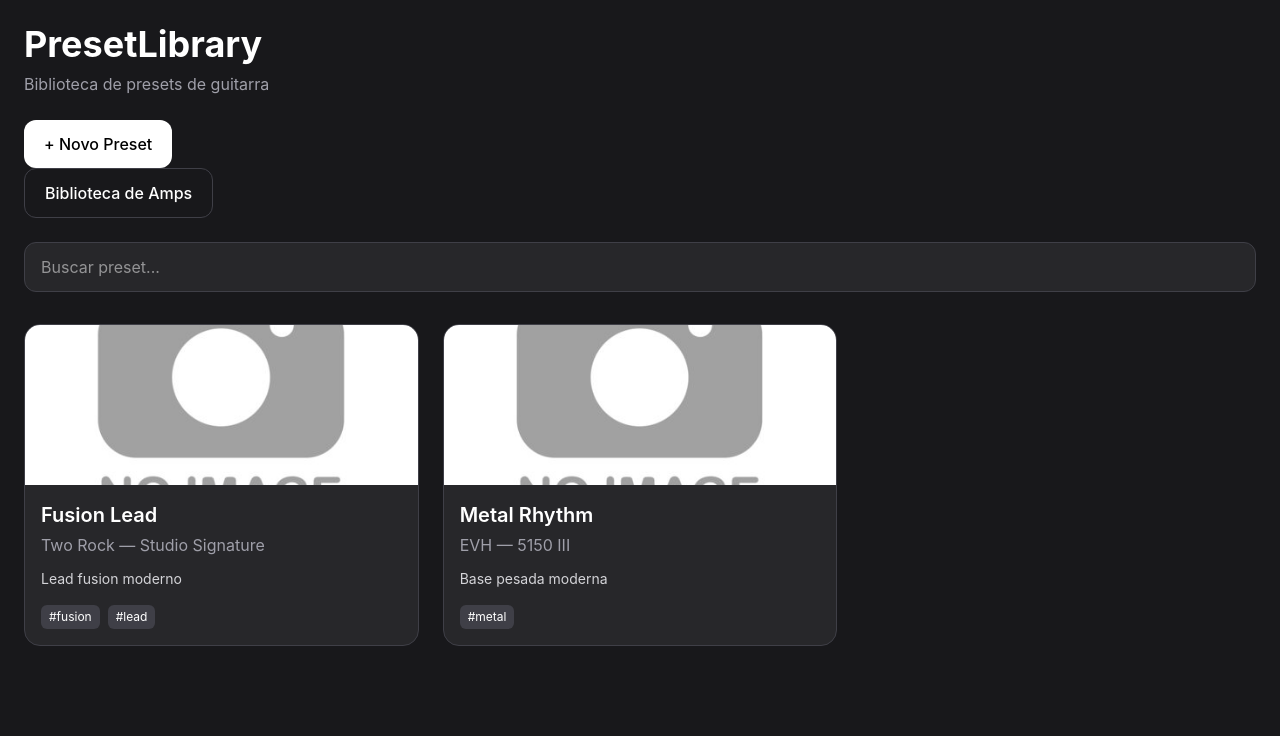
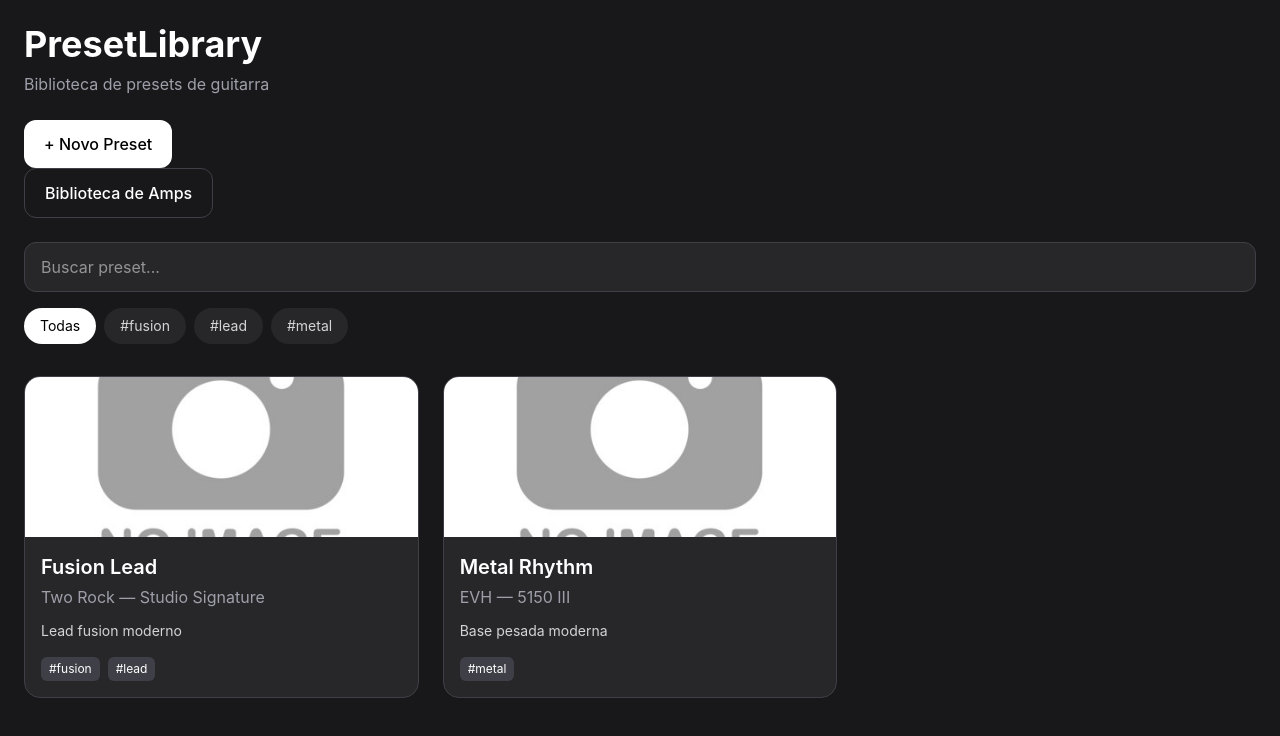
Before and after one commit to fernando-lucas/preset-library, a React (Vite) app: page / in a window 1280 px wide. Shown: the top 736 px of the page. Built offline with nearby package versions, Linux system fonts and the light colour scheme.

Commit message:
Adicionando sistema de tags

```diff
--- a/src/components/PresetForm.tsx
+++ b/src/components/PresetForm.tsx
@@ -11,6 +11,7 @@ interface Props {
     name: string
     ampId: string
     description: string
+    tags: string[]
   }) => void
 }
 
@@ -24,6 +25,10 @@ export function PresetForm({
 
   const [description, setDescription] = useState(
     initialData?.description || ''
+  )
+
+  const [tags, setTags] = useState(
+    initialData?.tags.join(', ') || ''
   )
 
   const [selectedAmp, setSelectedAmp] = useState(
@@ -41,6 +46,7 @@ export function PresetForm({
       name,
       ampId: selectedAmp,
       description,
+      tags: tags.split(',').map(tag => tag.trim()).filter(Boolean),
     })
   }
 
@@ -127,6 +133,34 @@ export function PresetForm({
             focus:border-zinc-500
           "
         />
+        <div>
+          <label className="mb-2 block text-sm text-zinc-400">
+            Tags
+          </label>
+
+          <input
+            type="text"
+            value={tags}
+            onChange={e => setTags(e.target.value)}
+            placeholder="fusion, lead, ambient"
+            className="
+              w-full
+              rounded-xl
+              border
+              border-zinc-700
+              bg-zinc-800
+              px-4
+              py-3
+              outline-none
+              focus:border-zinc-500
+            "
+          />
+
+          <p className="mt-2 text-sm text-zinc-500">
+            Separe as tags por vírgula
+          </p>
+        </div>
+
       </div>
 
       <button
--- a/src/pages/EditPresetPage.tsx
+++ b/src/pages/EditPresetPage.tsx
@@ -50,6 +50,7 @@ export function EditPresetPage() {
     name: string
     ampId: string
     description: string
+    tags: string[]
   }) {
     if (!preset) return
     await updatePreset({
@@ -57,6 +58,7 @@ export function EditPresetPage() {
       name: data.name,
       ampId: data.ampId,
       description: data.description,
+      tags: data.tags,
     })
 
     navigate(`/preset/${preset.id}`)
--- a/src/pages/HomePage.tsx
+++ b/src/pages/HomePage.tsx
@@ -8,6 +8,8 @@ import { Link } from 'react-router-dom'
 export function HomePage() {
   const [search, setSearch] = useState('')
   const [presets, setPresets] = useState<Preset[]>([])
+  const [selectedTag, setSelectedTag] = useState('')
+
   useEffect(() => {
     async function loadPresets() {
       const data = await getPresets()
@@ -17,9 +19,27 @@ export function HomePage() {
 
     loadPresets()
   }, [])
-  const filteredPresets = presets.filter(preset =>
-    preset.name.toLowerCase().includes(search.toLowerCase())
+
+  const filteredPresets = presets.filter(preset => {
+    const matchesSearch =
+      preset.name
+        .toLowerCase()
+        .includes(search.toLowerCase())
+
+    const matchesTag =
+      !selectedTag ||
+      preset.tags.includes(selectedTag)
+
+    return matchesSearch && matchesTag
+  })
+
+  const availableTags = Array.from(
+    new Set(
+      presets.flatMap(preset => preset.tags)
+    )
   )
+
+
 
   return (
     <div className="min-h-screen bg-zinc-900 text-white p-6">
@@ -92,6 +112,49 @@ export function HomePage() {
         />
       </div>
 
+      <div className="mt-4 flex flex-wrap gap-2">
+        <button
+          onClick={() => setSelectedTag('')}
+          className={`
+            rounded-full
+            px-4
+            py-2
+            text-sm
+            transition
+
+            ${
+              selectedTag === ''
+                ? 'bg-white text-black'
+                : 'bg-zinc-800 text-zinc-300'
+            }
+          `}
+        >
+          Todas
+        </button>
+
+        {availableTags.map(tag => (
+          <button
+            key={tag}
+            onClick={() => setSelectedTag(tag)}
+            className={`
+              rounded-full
+              px-4
+              py-2
+              text-sm
+              transition
+
+              ${
+                selectedTag === tag
+                  ? 'bg-white text-black'
+                  : 'bg-zinc-800 text-zinc-300'
+              }
+            `}
+          >
+            #{tag}
+          </button>
+        ))}
+      </div>
+
       <div className="mt-8 grid gap-6 grid-cols-1 md:grid-cols-2 xl:grid-cols-3 2xl:grid-cols-4">
         {filteredPresets.map(preset => (
           <PresetCard
--- a/src/pages/NewPresetPage.tsx
+++ b/src/pages/NewPresetPage.tsx
@@ -11,13 +11,14 @@ export function NewPresetPage() {
     name: string
     ampId: string
     description: string
+    tags: string[]
   }) {
     await createPreset({
       id: crypto.randomUUID(),
       name: data.name,
       ampId: data.ampId,
       description: data.description,
-      tags: [],
+      tags: data.tags,
     })
 
     navigate('/')
```
